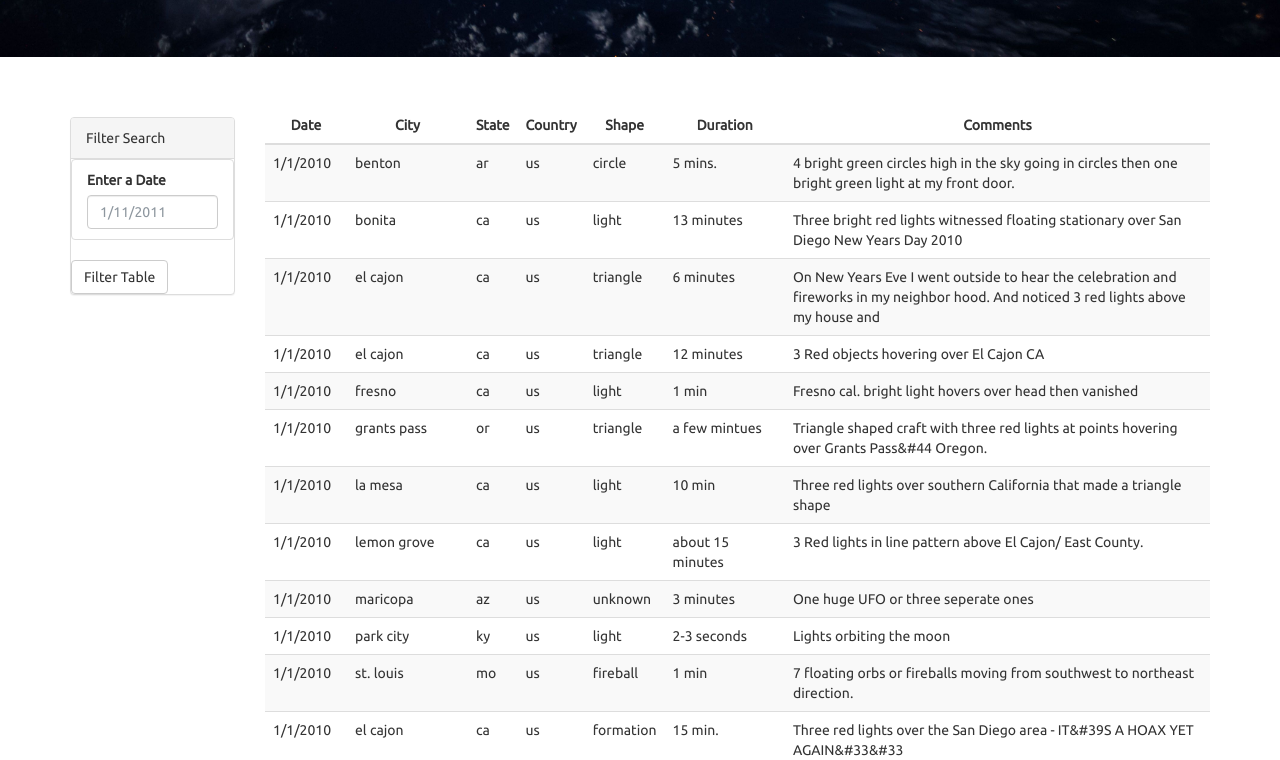
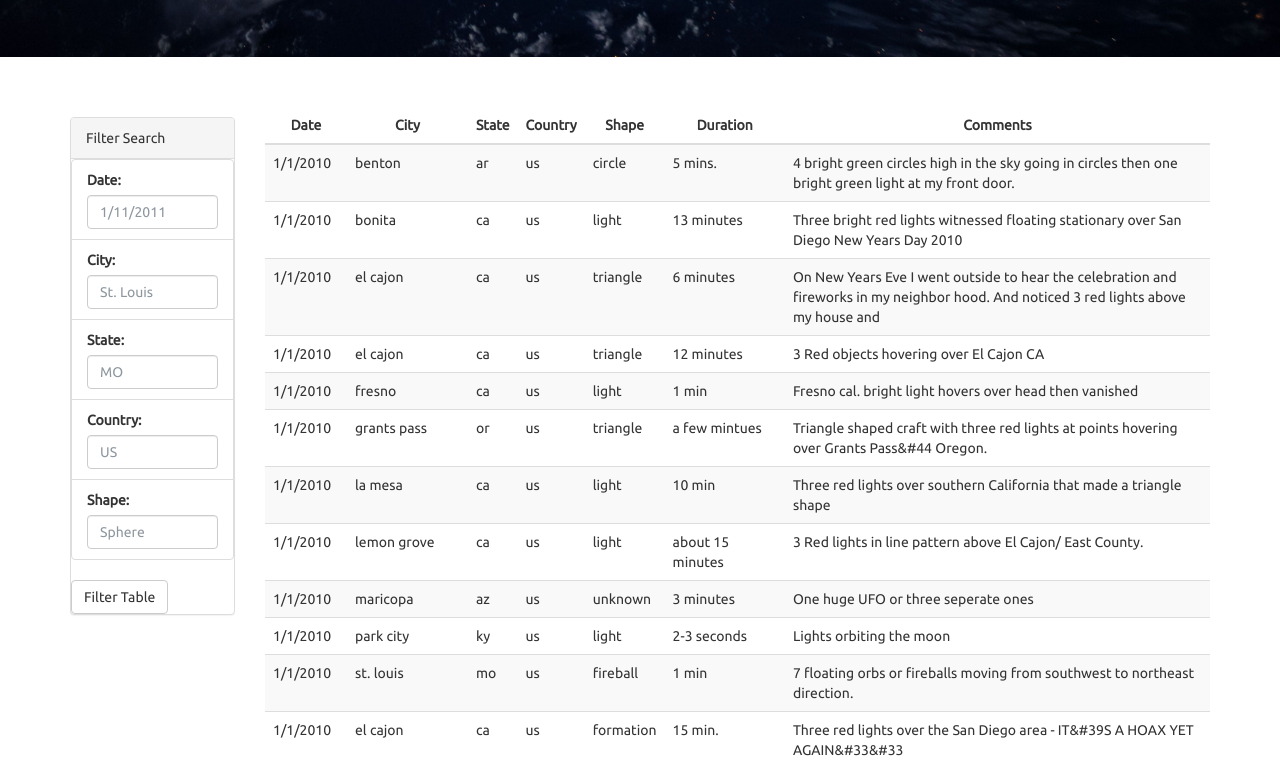
Before and after one commit to mdaxc6/javascript-challenge, a plain HTML site: page index.html in a window 1280 px wide. Shown: the part 555-1315 px from the top of the page. Drawn offline with nearby package versions, Linux system fonts and the light colour scheme.

Commit message:
completed part 1 requirements

```diff
--- a/index.html
+++ b/index.html
@@ -36,8 +36,24 @@
                   <div class="form-group">
                     <ul class="list-group" id="filters">
                       <li class="filter list-group-item">
-                        <label for="date">Enter a Date</label>
+                        <label for="date">Date:</label>
                         <input class="form-control" id="datetime" type="text" placeholder="1/11/2011">
+                      </li>
+                      <li class="filter list-group-item">
+                        <label for="date">City:</label>
+                        <input class="form-control" id="city-input" type="text" placeholder="St. Louis">
+                      </li>
+                      <li class="filter list-group-item">
+                        <label for="date">State:</label>
+                        <input class="form-control" id="state-input" type="text" placeholder="MO">
+                      </li>
+                      <li class="filter list-group-item">
+                        <label for="date">Country:</label>
+                        <input class="form-control" id="country-input" type="text" placeholder="US">
+                      </li>
+                      <li class="filter list-group-item">
+                        <label for="date">Shape:</label>
+                        <input class="form-control" id="shape-input" type="text" placeholder="Sphere">
                       </li>
                     </ul>
                   </div>
```
